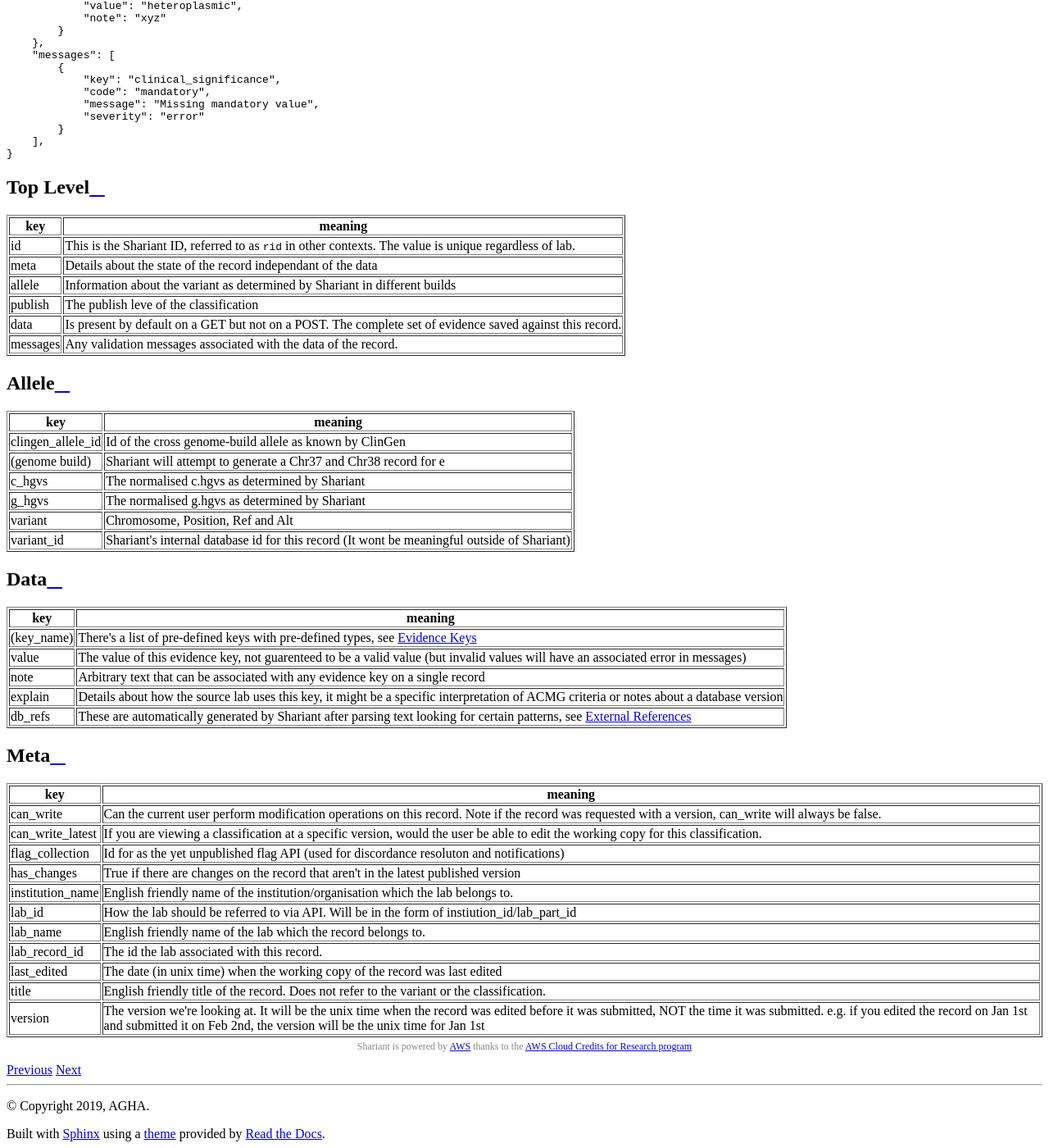
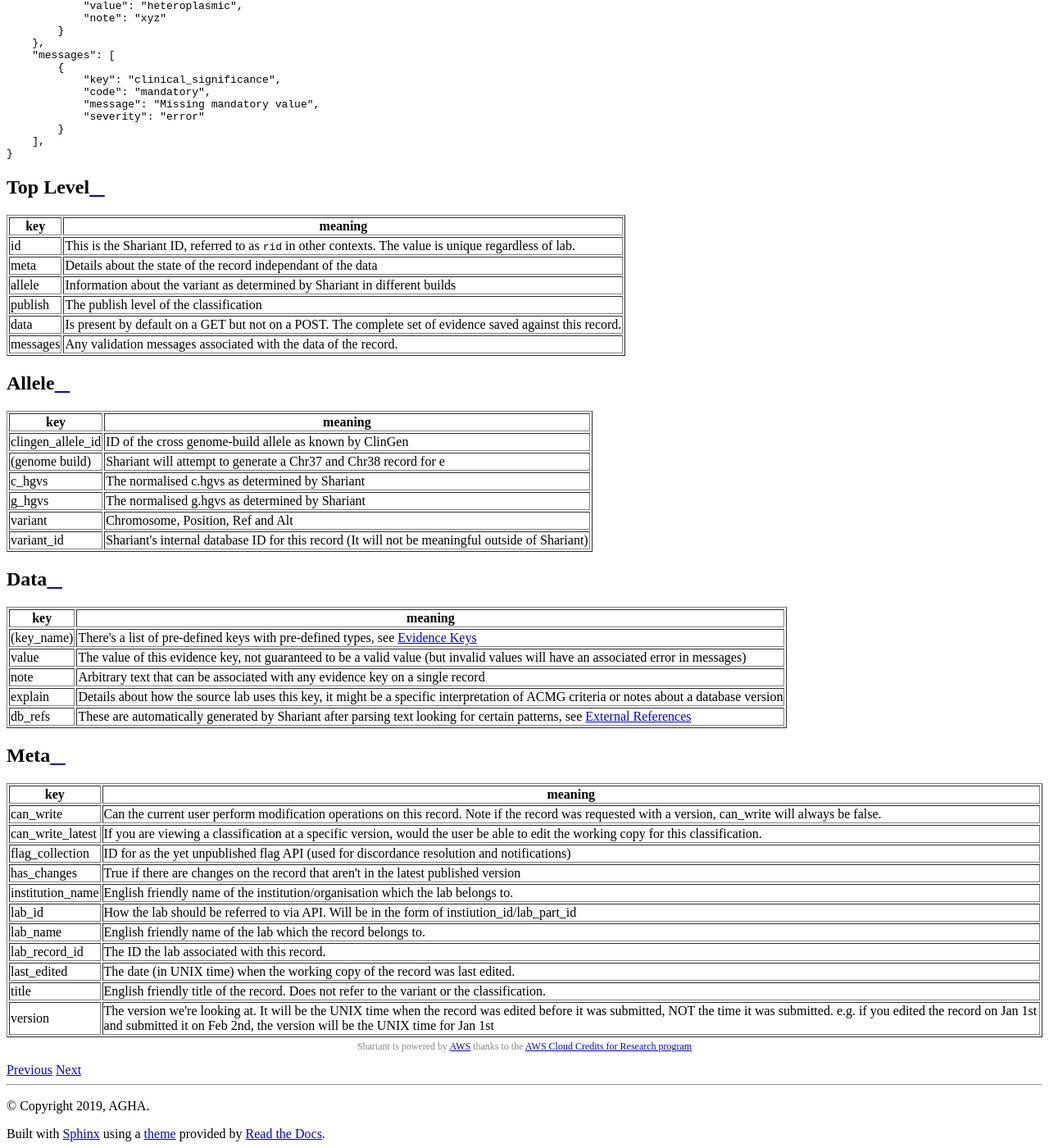
Before and after one commit to SACGF/shariant_docs, a Sphinx documentation site: the page built from docs/integration/api/classification_json.md, in a window 1280 px wide and 1400 px high, scrolled down 1856 px. Shown: the whole window at 82% size. Built offline with Sphinx 7.4.7 and the Read the Docs theme 2.0.0, drawn with Linux system fonts in a browser that asks for light colours.

Commit message:
Update classification_json.md

```diff
--- a/docs/integration/api/classification_json.md
+++ b/docs/integration/api/classification_json.md
@@ -80,7 +80,7 @@ An example of the result of a GET or POST below
 |id|This is the Shariant ID, referred to as `rid` in other contexts. The value is unique regardless of lab.|
 |meta|Details about the state of the record independant of the data|
 |allele|Information about the variant as determined by Shariant in different builds|
-|publish|The publish leve of the classification|
+|publish|The publish level of the classification|
 |data|Is present by default on a GET but not on a POST. The complete set of evidence saved against this record.|
 |messages|Any validation messages associated with the data of the record.|
 
@@ -88,19 +88,19 @@ An example of the result of a GET or POST below
 
 |key|meaning|
 |---|-------|
-|clingen_allele_id|Id of the cross genome-build allele as known by ClinGen|
+|clingen_allele_id|ID of the cross genome-build allele as known by ClinGen|
 |(genome build)|Shariant will attempt to generate a Chr37 and Chr38 record for e
 |c_hgvs|The normalised c.hgvs as determined by Shariant|
 |g_hgvs|The normalised g.hgvs as determined by Shariant|
 |variant|Chromosome, Position, Ref and Alt|
-|variant_id|Shariant's internal database id for this record (It wont be meaningful outside of Shariant)|
+|variant_id|Shariant's internal database ID for this record (It will not be meaningful outside of Shariant)|
 
 ## Data
 
 |key|meaning|
 |---|-------|
 |(key_name)|There's a list of pre-defined keys with pre-defined types, see [Evidence Keys](../evidence_keys/overview.html)|
-|value|The value of this evidence key, not guarenteed to be a valid value (but invalid values will have an associated error in messages)|
+|value|The value of this evidence key, not guaranteed to be a valid value (but invalid values will have an associated error in messages)|
 |note|Arbitrary text that can be associated with any evidence key on a single record|
 |explain|Details about how the source lab uses this key, it might be a specific interpretation of ACMG criteria or notes about a database version|
 |db_refs|These are automatically generated by Shariant after parsing text looking for certain patterns, see [External References](external_references.html)|
@@ -111,12 +111,12 @@ An example of the result of a GET or POST below
 |---|-------|
 |can_write|Can the current user perform modification operations on this record. Note if the record was requested with a version, can_write will always be false.|
 |can_write_latest|If you are viewing a classification at a specific version, would the user be able to edit the working copy for this classification.|
-|flag_collection|Id for as the yet unpublished flag API (used for discordance resoluton and notifications)|
+|flag_collection|ID for as the yet unpublished flag API (used for discordance resolution and notifications)|
 |has_changes|True if there are changes on the record that aren't in the latest published version|
 |institution_name|English friendly name of the institution/organisation which the lab belongs to.|
 |lab_id|How the lab should be referred to via API. Will be in the form of instiution_id/lab_part_id|
 |lab_name|English friendly name of the lab which the record belongs to.|
-|lab_record_id|The id the lab associated with this record.|
-|last_edited|The date (in unix time) when the working copy of the record was last edited|
+|lab_record_id|The ID the lab associated with this record.|
+|last_edited|The date (in UNIX time) when the working copy of the record was last edited.|
 |title|English friendly title of the record. Does not refer to the variant or the classification.|
-|version|The version we're looking at. It will be the unix time when the record was edited before it was submitted, NOT the time it was submitted. e.g. if you edited the record on Jan 1st and submitted it on Feb 2nd, the version will be the unix time for Jan 1st|
+|version|The version we're looking at. It will be the UNIX time when the record was edited before it was submitted, NOT the time it was submitted. e.g. if you edited the record on Jan 1st and submitted it on Feb 2nd, the version will be the UNIX time for Jan 1st|
```
